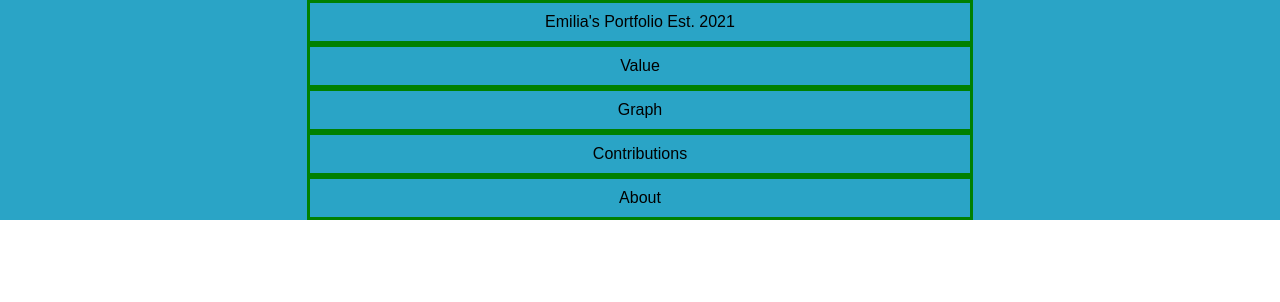
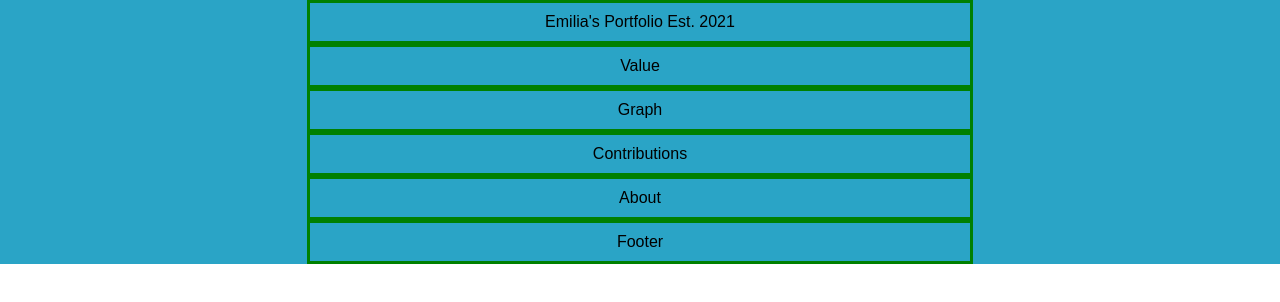
Before and after one commit to Douglas4739/Emilias-Portfolio, a React (Create React App) app: page / in a window 1280 px wide. Shown: the top 302 px of the page. Built offline with nearby package versions, Linux system fonts and the light colour scheme.

Commit message:
added Footer component

```diff
--- a/src/App.js
+++ b/src/App.js
@@ -4,6 +4,7 @@
 import Graph from './Graph.js';
 import Contributions from './Contributions.js';
 import About from './About.js';
+import Footer from './Footer.js';
 
 
 function App() {
@@ -14,6 +15,7 @@
       <Graph />
       <Contributions />
       <About />
+      <Footer />
     </div>
   );
 }
--- /dev/null
+++ b/src/Footer.css
@@ -0,0 +1,8 @@
+.footer {
+    font-family:Arial, Helvetica, sans-serif;
+    margin: auto;
+    width: 50%;
+    border: 3px solid green;
+    padding: 10px;
+    size: 30px;
+}
--- /dev/null
+++ b/src/Footer.js
@@ -0,0 +1,10 @@
+import React from 'react';
+import './Footer.css';
+
+function Footer() {
+  return (
+    <div className="footer">Footer</div>
+  )
+}
+
+export default Footer
```
